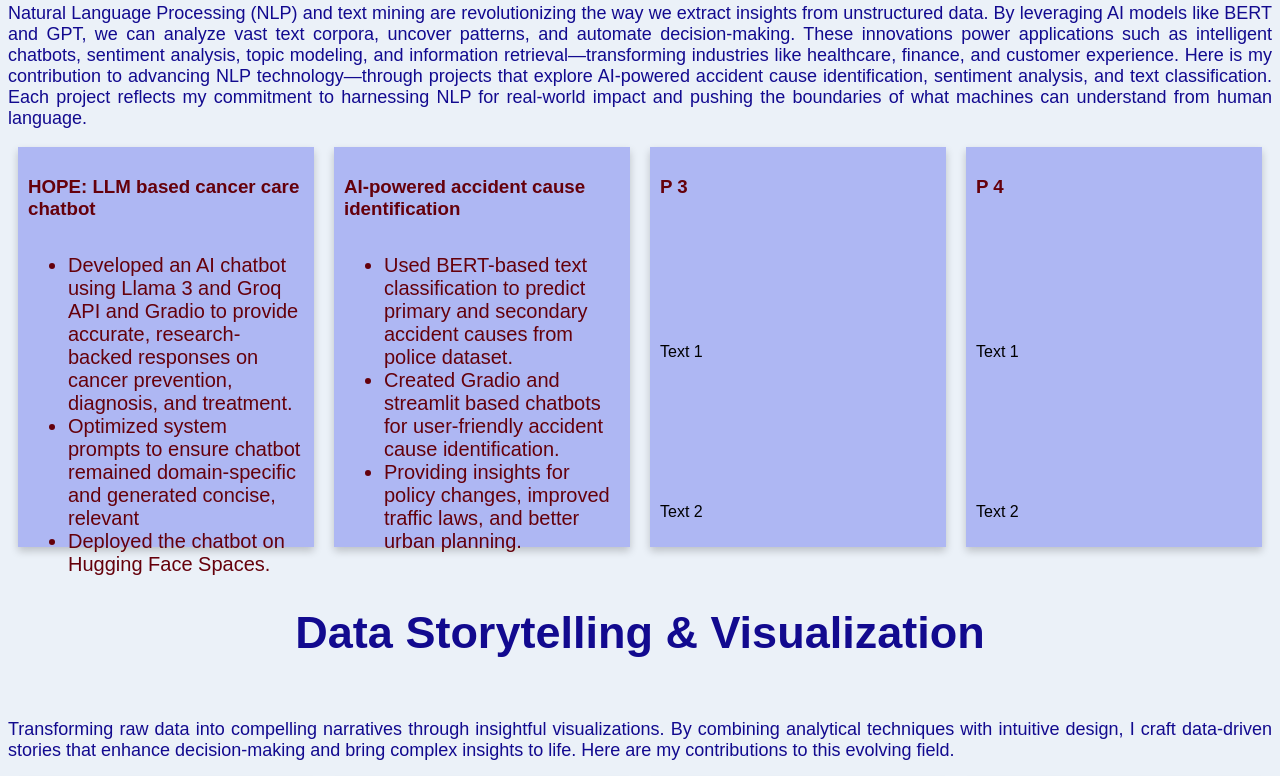
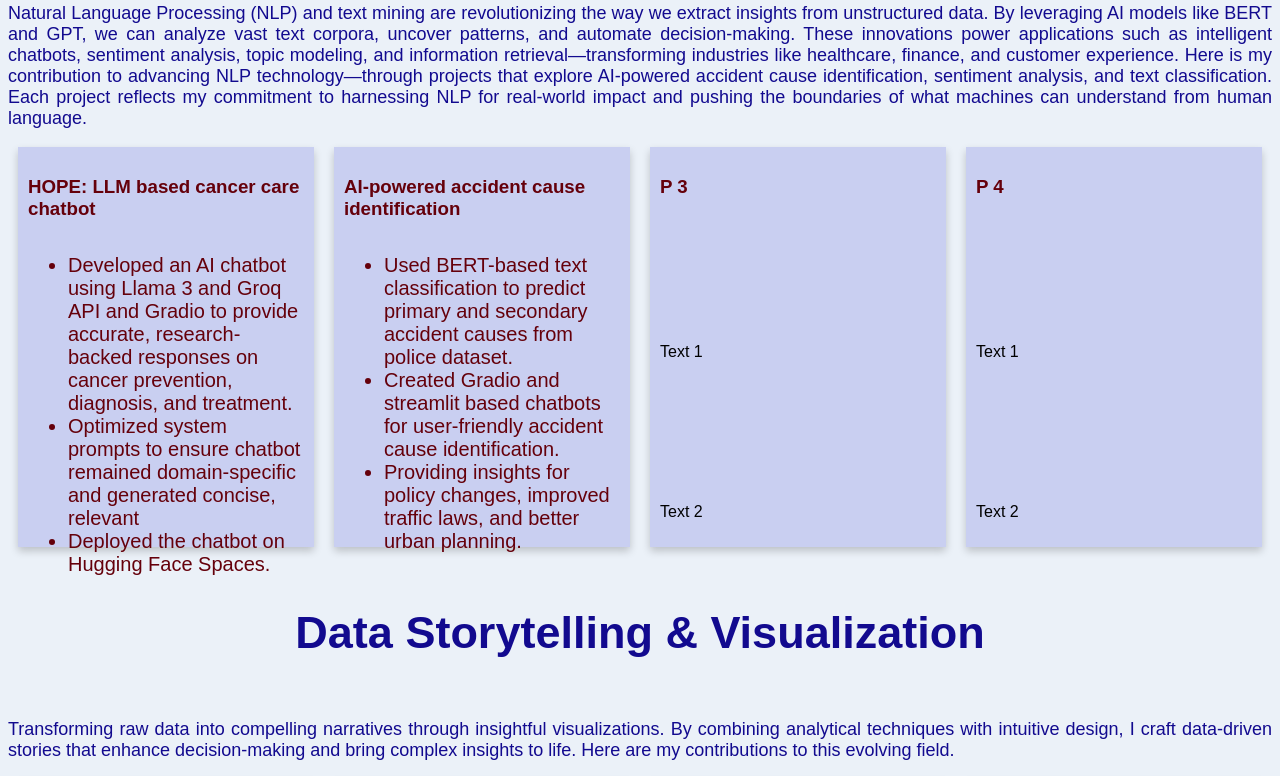
Before and after one commit to JYOTHY-DAS/JYOTHY-DAS.github.io, a plain HTML site: page index.html in a window 1280 px wide. Shown: the part 447-1223 px from the top of the page. Drawn offline with Linux system fonts and the light colour scheme.

Commit message:
card color changed to #c9cff1

```diff
--- a/style.css
+++ b/style.css
@@ -118,7 +118,7 @@ box-shadow: 0 12px 16px 0 rgba(0,0,0,0.24),0 17px 50px 0 rgba(0,0,0,0.19);
     box-shadow: 0 4px 8px 0 rgba(0, 0, 0, 0.2);
     padding: 10px;
     text-align: left;
-    background-color: #aeb7f3;
+    background-color: #c9cff1;
     display: flex;
     flex-direction: column;
     justify-content: space-between;
```
